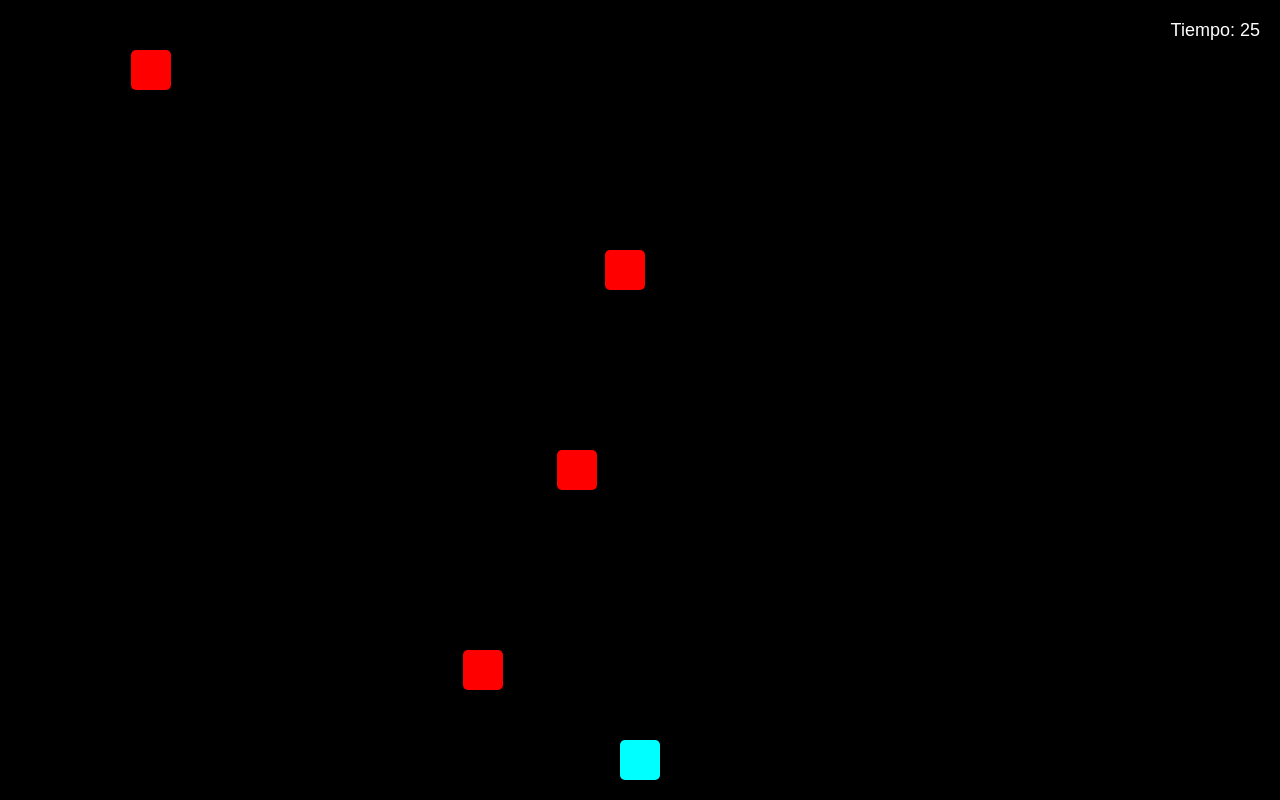
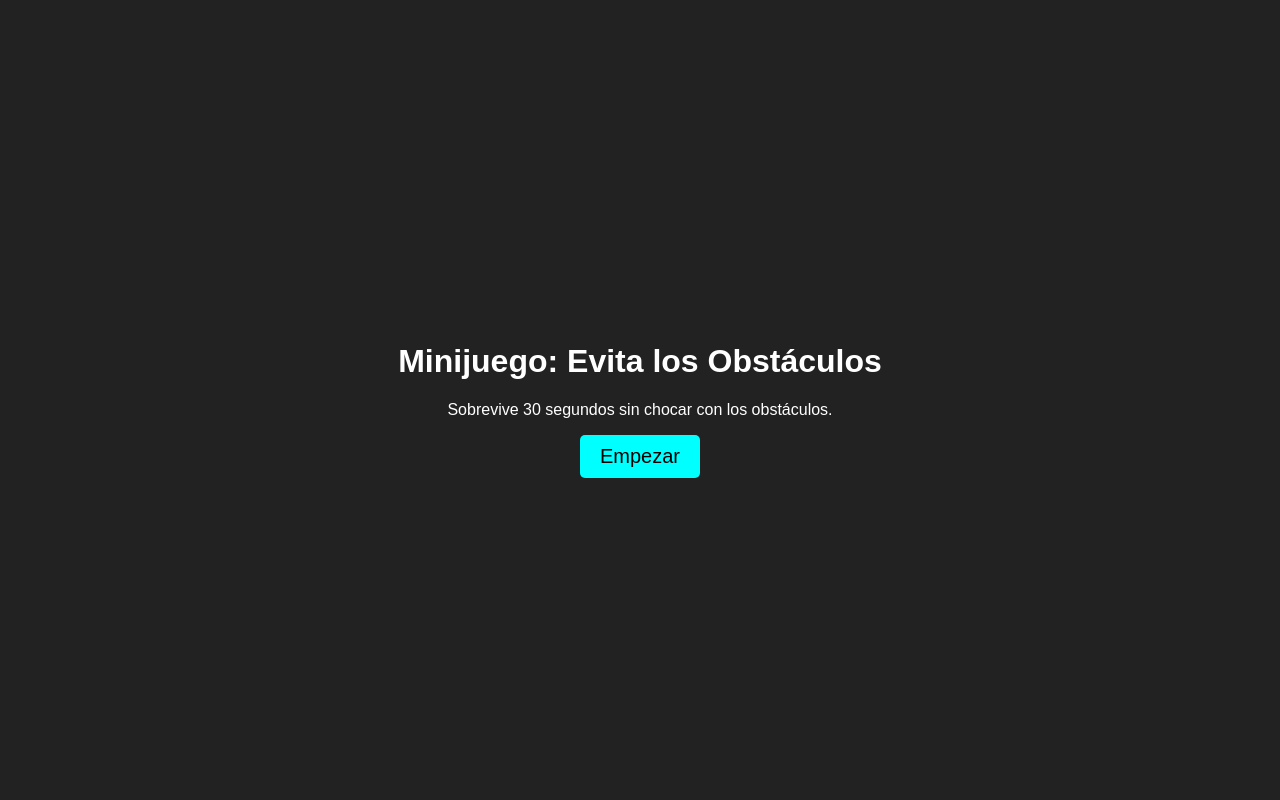
Before and after one commit to marqui102/minijuego2, a plain HTML site: page index.html in a window 1280 px wide. Drawn offline with Linux system fonts and the light colour scheme.

Commit message:
Update index.html

```diff
--- a/index.html
+++ b/index.html
@@ -22,6 +22,7 @@
       width: 100%;
       height: 100%;
       background-color: black;
+      display: none;
       overflow: hidden;
     }
     #player {
@@ -64,9 +65,32 @@
     #end-message.lose {
       color: red;
     }
+    #start-screen {
+      text-align: center;
+    }
+    #start-button {
+      background-color: cyan;
+      color: black;
+      font-size: 20px;
+      padding: 10px 20px;
+      border: none;
+      border-radius: 5px;
+      cursor: pointer;
+    }
+    #start-button:hover {
+      background-color: #00bcd4;
+    }
   </style>
 </head>
 <body>
+  <!-- Pantalla de inicio -->
+  <div id="start-screen">
+    <h1>Minijuego: Evita los Obstáculos</h1>
+    <p>Sobrevive 30 segundos sin chocar con los obstáculos.</p>
+    <button id="start-button">Empezar</button>
+  </div>
+
+  <!-- Área del juego -->
   <div id="game-area">
     <div id="player"></div>
     <div id="timer">Tiempo: 30</div>
@@ -74,6 +98,8 @@
   </div>
 
   <script>
+    const startScreen = document.getElementById('start-screen');
+    const startButton = document.getElementById('start-button');
     const gameArea = document.getElementById('game-area');
     const player = document.getElementById('player');
     const timerDisplay = document.getElementById('timer');
@@ -83,6 +109,13 @@
     let gameInterval;
     let obstacleInterval;
     let isGameOver = false;
+
+    // Mostrar el área de juego y comenzar el juego
+    startButton.addEventListener('click', () => {
+      startScreen.style.display = 'none';
+      gameArea.style.display = 'block';
+      startGame();
+    });
 
     // Movimiento del jugador
     window.addEventListener('keydown', (e) => {
@@ -121,7 +154,7 @@
           return;
         }
 
-        const obstacleTop = obstacle.offsetTop + 5;
+        const obstacleTop = obstacle.offsetTop + 8; // Velocidad de caída más rápida
         obstacle.style.top = `${obstacleTop}px`;
 
         // Verificar colisión con el jugador
@@ -141,7 +174,13 @@
           obstacle.remove();
           clearInterval(fallInterval);
         }
-      }, 20); // Velocidad de actualización de movimiento
+      }, 20);
+    }
+
+    // Generar múltiples obstáculos
+    function generateObstacles() {
+      createObstacle();
+      setTimeout(createObstacle, 300); // Generar un obstáculo adicional tras 300ms
     }
 
     // Iniciar el juego
@@ -152,7 +191,7 @@
       isGameOver = false;
 
       // Inicia los intervalos
-      obstacleInterval = setInterval(createObstacle, 800); // Generar obstáculos cada 800 ms
+      obstacleInterval = setInterval(generateObstacles, 600); // Generar obstáculos cada 600ms
       gameInterval = setInterval(() => {
         timeLeft--;
         timerDisplay.textContent = `Tiempo: ${timeLeft}`;
@@ -184,9 +223,6 @@
         window.location.reload();
       }, 2000);
     }
-
-    // Iniciar automáticamente el juego
-    startGame();
   </script>
 </body>
 </html>
```
